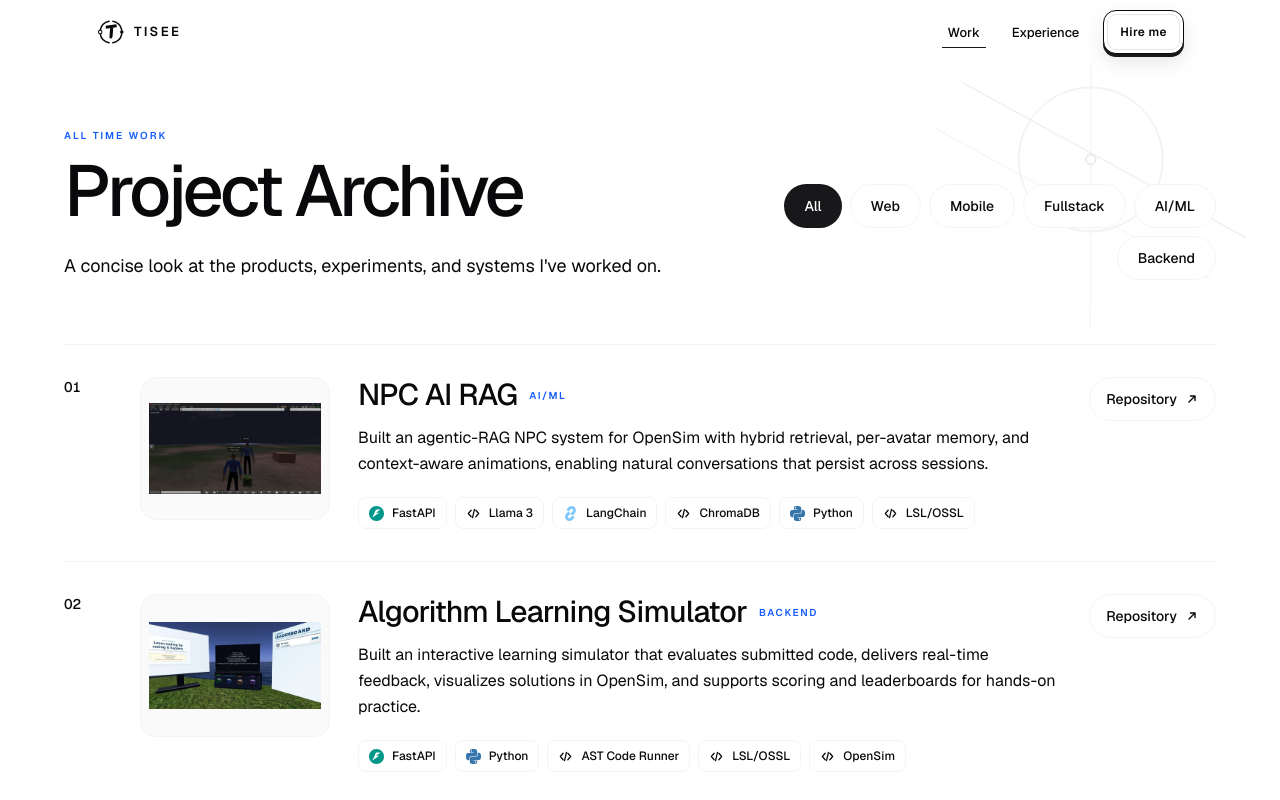
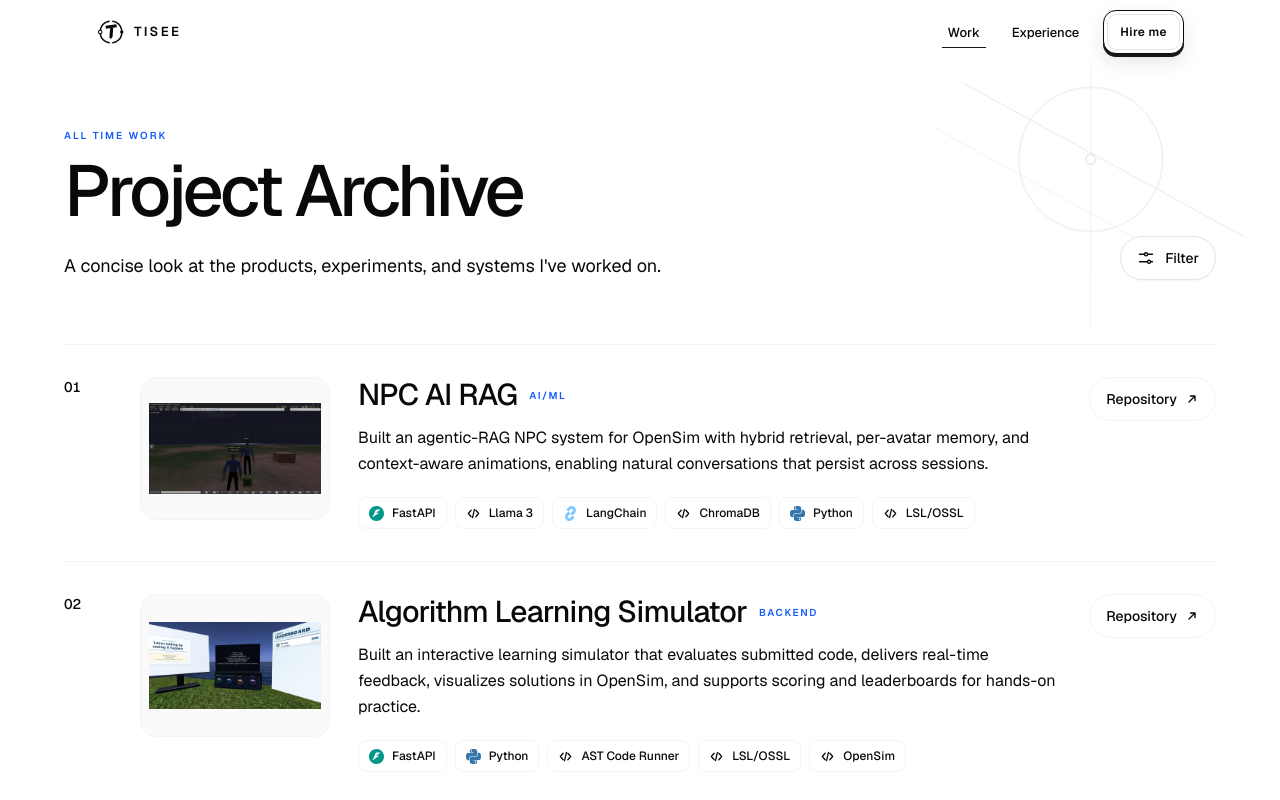
Before and after one commit to Tisee747/tisee-portfolio-v2, a Next.js app: page /projects in a window 1280 px wide. Shown: the top 800 px of the page. Built offline with nearby package versions, Linux system fonts and the light colour scheme.

Commit message:
feat: replace project filter pills with popover

```diff
--- a/src/app/projects/page.tsx
+++ b/src/app/projects/page.tsx
@@ -1,7 +1,7 @@
 "use client";
 
 import Image from "next/image";
-import { useState } from "react";
+import { useEffect, useRef, useState } from "react";
 import { FadeIn } from "@/components/FadeIn";
 import SectionArtwork from "@/components/SectionArtwork";
 import { cn } from "@/lib/utils";
@@ -35,6 +35,49 @@ const TECHNOLOGY_ICONS: Record<string, string> = {
 
 function getProjectCategory(project: (typeof projectsData)[number]): ProjectCategory {
   return project.category ?? project.categories[0] ?? "Backend";
+}
+
+function FilterIcon() {
+  return (
+    <svg
+      aria-hidden="true"
+      width="18"
+      height="18"
+      viewBox="0 0 18 18"
+      fill="none"
+      xmlns="http://www.w3.org/2000/svg"
+      className="shrink-0"
+    >
+      <path d="M2.5 5.25H7" stroke="currentColor" strokeWidth="1.4" strokeLinecap="round" />
+      <path d="M11 5.25H15.5" stroke="currentColor" strokeWidth="1.4" strokeLinecap="round" />
+      <circle cx="9" cy="5.25" r="1.55" stroke="currentColor" strokeWidth="1.35" />
+      <path d="M2.5 12.75H10" stroke="currentColor" strokeWidth="1.4" strokeLinecap="round" />
+      <path d="M14 12.75H15.5" stroke="currentColor" strokeWidth="1.4" strokeLinecap="round" />
+      <circle cx="12" cy="12.75" r="1.55" stroke="currentColor" strokeWidth="1.35" />
+    </svg>
+  );
+}
+
+function CheckIcon() {
+  return (
+    <svg
+      aria-hidden="true"
+      width="15"
+      height="15"
+      viewBox="0 0 15 15"
+      fill="none"
+      xmlns="http://www.w3.org/2000/svg"
+      className="shrink-0"
+    >
+      <path
+        d="M3.25 7.75L6.15 10.45L11.85 4.75"
+        stroke="currentColor"
+        strokeWidth="1.45"
+        strokeLinecap="round"
+        strokeLinejoin="round"
+      />
+    </svg>
+  );
 }
 
 function ExternalArrowIcon() {
@@ -100,11 +143,45 @@ function TechnologyIcon({ technology }: { technology: string }) {
 
 export default function ProjectsPage() {
   const [activeFilter, setActiveFilter] = useState<ProjectFilter>("All");
+  const [isFilterOpen, setIsFilterOpen] = useState(false);
+  const filterMenuRef = useRef<HTMLDivElement>(null);
+  const filterTriggerRef = useRef<HTMLButtonElement>(null);
+
+  useEffect(() => {
+    if (!isFilterOpen) return;
+
+    const handlePointerDown = (event: PointerEvent) => {
+      if (!filterMenuRef.current?.contains(event.target as Node)) {
+        setIsFilterOpen(false);
+      }
+    };
+
+    const handleKeyDown = (event: KeyboardEvent) => {
+      if (event.key === "Escape") {
+        setIsFilterOpen(false);
+        filterTriggerRef.current?.focus();
+      }
+    };
+
+    document.addEventListener("pointerdown", handlePointerDown);
+    document.addEventListener("keydown", handleKeyDown);
+
+    return () => {
+      document.removeEventListener("pointerdown", handlePointerDown);
+      document.removeEventListener("keydown", handleKeyDown);
+    };
+  }, [isFilterOpen]);
 
   const filteredProjects = projectsData.filter((project) => {
     if (activeFilter === "All") return true;
     return project.categories.includes(activeFilter);
   });
+
+  const selectFilter = (filter: ProjectFilter) => {
+    setActiveFilter(filter);
+    setIsFilterOpen(false);
+    filterTriggerRef.current?.focus();
+  };
 
   return (
     <main className="relative min-h-screen overflow-x-hidden bg-white px-6 pb-24 pt-28 selection:bg-blue-100 selection:text-blue-900 sm:pt-32 md:px-12">
@@ -124,23 +201,51 @@ export default function ProjectsPage() {
             </p>
           </div>
 
-          <div className="flex flex-wrap gap-2 md:max-w-[520px] md:justify-end" role="group" aria-label="Filter projects">
-            {FILTERS.map((filter) => (
+          <div ref={filterMenuRef} className="relative flex md:justify-end">
+            <button
+              ref={filterTriggerRef}
+              type="button"
+              onClick={() => setIsFilterOpen((open) => !open)}
+              aria-haspopup="menu"
+              aria-expanded={isFilterOpen}
+              aria-controls="project-filter-menu"
+              className="inline-flex min-h-11 items-center gap-2.5 rounded-full border border-zinc-200 bg-white px-4 text-sm font-medium text-zinc-950 shadow-[0_1px_2px_rgba(24,24,27,0.04)] transition-[border-color,box-shadow,transform] duration-200 hover:border-zinc-300 hover:shadow-[0_8px_22px_rgba(24,24,27,0.08)] focus-visible:outline-none focus-visible:ring-2 focus-visible:ring-zinc-900 focus-visible:ring-offset-2 active:translate-y-px"
+            >
+              <FilterIcon />
+              <span>{activeFilter === "All" ? "Filter" : activeFilter}</span>
+            </button>
+
+            {isFilterOpen && (
+              <div
+                id="project-filter-menu"
+                role="menu"
+                aria-label="Filter projects"
+                className="absolute left-0 top-[calc(100%+0.625rem)] z-30 w-48 rounded-2xl border border-zinc-200 bg-white p-1.5 shadow-[0_18px_48px_rgba(24,24,27,0.13)] md:left-auto md:right-0"
+              >
+                {FILTERS.map((filter) => {
+                  const isActive = activeFilter === filter;
+
+                  return (
                     <button
                       key={filter}
                       type="button"
-                onClick={() => setActiveFilter(filter)}
-                aria-pressed={activeFilter === filter}
+                      role="menuitemradio"
+                      aria-checked={isActive}
+                      onClick={() => selectFilter(filter)}
                       className={cn(
-                  "min-h-11 rounded-full px-4 text-sm font-medium transition-colors duration-200 focus-visible:outline-none focus-visible:ring-2 focus-visible:ring-zinc-900 focus-visible:ring-offset-2 sm:px-5",
-                  activeFilter === filter
-                    ? "bg-zinc-900 text-white"
-                    : "border border-zinc-100 bg-white text-zinc-950 hover:border-zinc-300",
+                        "flex w-full items-center justify-between gap-3 rounded-xl px-3.5 py-2.5 text-left text-sm font-medium transition-colors duration-150 focus-visible:outline-none focus-visible:ring-2 focus-visible:ring-inset focus-visible:ring-zinc-900",
+                        isActive ? "bg-zinc-100 text-zinc-950" : "text-zinc-950 hover:bg-zinc-50",
                       )}
                     >
-                {filter}
+                      <span>{filter}</span>
+                      <span className={cn("text-zinc-950", !isActive && "invisible")}>
+                        <CheckIcon />
+                      </span>
                     </button>
-            ))}
+                  );
+                })}
+              </div>
+            )}
           </div>
         </FadeIn>
 
```
Lines whose indentation alone changed are shown as unchanged.
